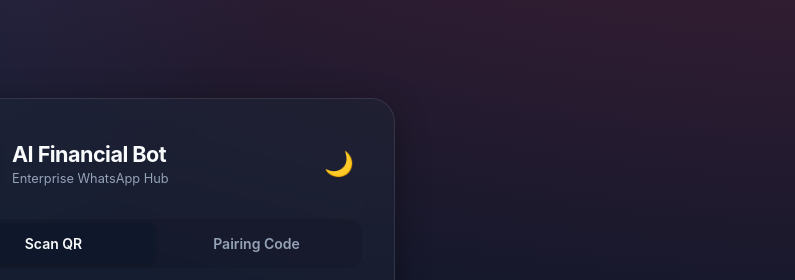
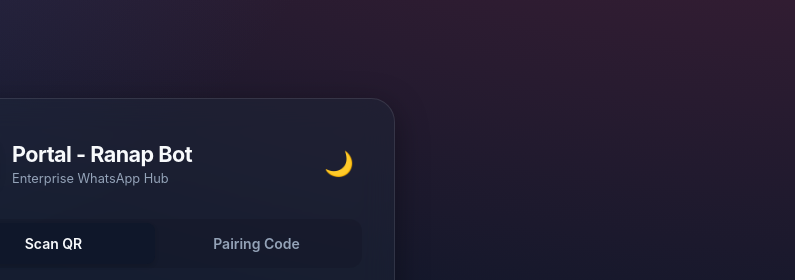
Before and after one commit to raphunteks/PrtalWA-Ranap, a website: page index.html in a window 1280 px wide. Shown: the top 280 px of the page, 485-1280 px from the left. Drawn offline with nearby package versions, Linux system fonts and the light colour scheme.

Commit message:
Update index.html

```diff
--- a/index.html
+++ b/index.html
@@ -3,7 +3,7 @@
 <head>
     <meta charset="UTF-8">
     <meta name="viewport" content="width=device-width, initial-scale=1.0">
-    <title>Ultimate AI Financial Bot - Portal</title>
+    <title>Portal - Ranap Bot</title>
 
     <link rel="icon" type="image/png" href="axalogo.png">
     <script src="https://cdn.socket.io/4.7.4/socket.io.min.js"></script>
@@ -93,7 +93,7 @@
             <div class="title-wrapper">
                 <img src="axalogo.png" alt="App Logo" class="app-logo" onerror="this.style.display='none';">
                 <div class="title-group">
-                    <h1>AI Financial Bot</h1>
+                    <h1>Portal - Ranap Bot</h1>
                     <p>Enterprise WhatsApp Hub</p>
                 </div>
             </div>
```
